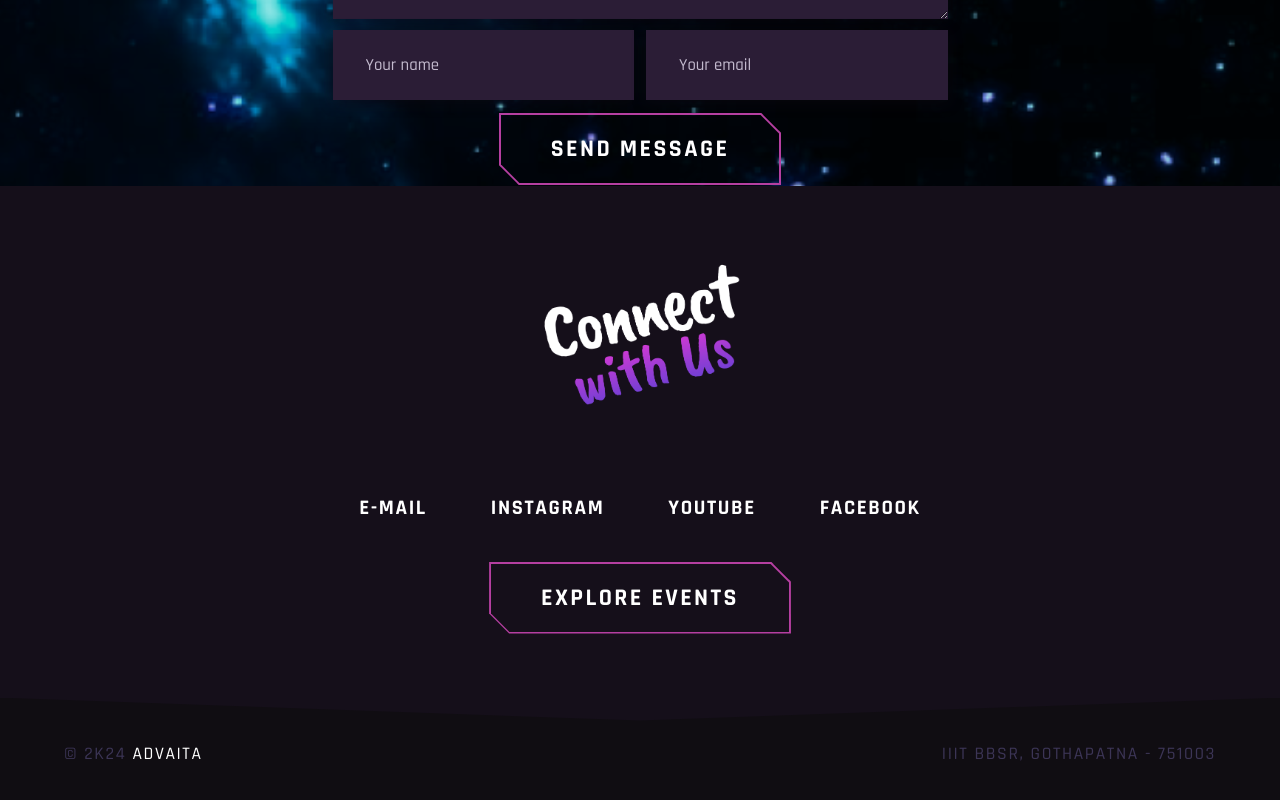
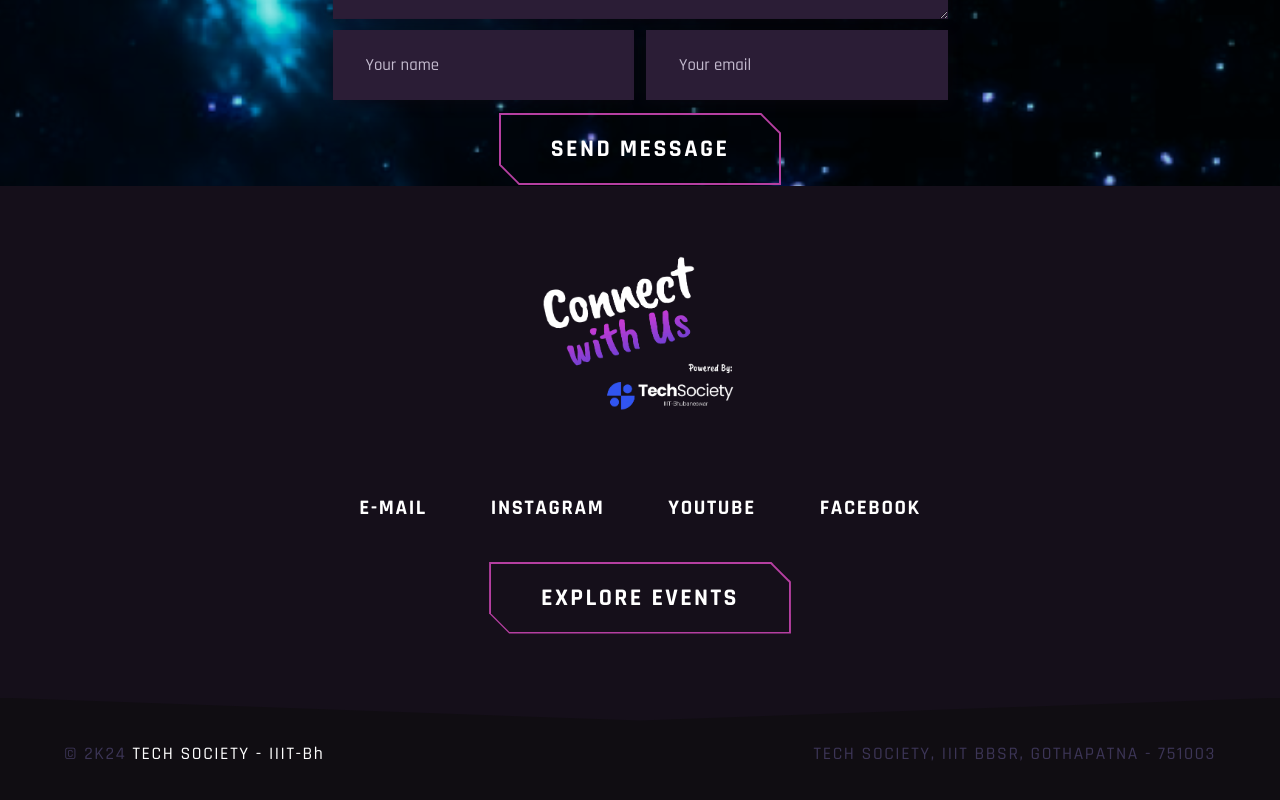
Before and after one commit to swoyam2609/ADVAITA-24-Website, a React (Create React App) app: page / in a window 1280 px wide. Shown: the part 6779-7579 px from the top of the page. Built offline with nearby package versions, Linux system fonts and the light colour scheme.

Commit message:
tech socity credits added

```diff
--- a/src/components/footer/index.js
+++ b/src/components/footer/index.js
@@ -19,8 +19,8 @@ export default function Footer(props) {
             </section>
 
             <section className={classes.footerSection}>
-                <div><span style={{ color: "#3c3556" }}>© 2K24</span> ADVAITA</div>
-                <div style={{ color: "#3c3556" }}>IIIT BBSR, GOTHAPATNA - 751003</div>
+                <div><span style={{ color: "#3c3556" }}>© 2K24</span> TECH SOCIETY - IIIT-Bh</div>
+                <div style={{ color: "#3c3556" }}>TECH SOCIETY, IIIT BBSR, GOTHAPATNA - 751003</div>
             </section>
         </>
     );
```
Also changed, not shown: src/assets/connect.webp.
